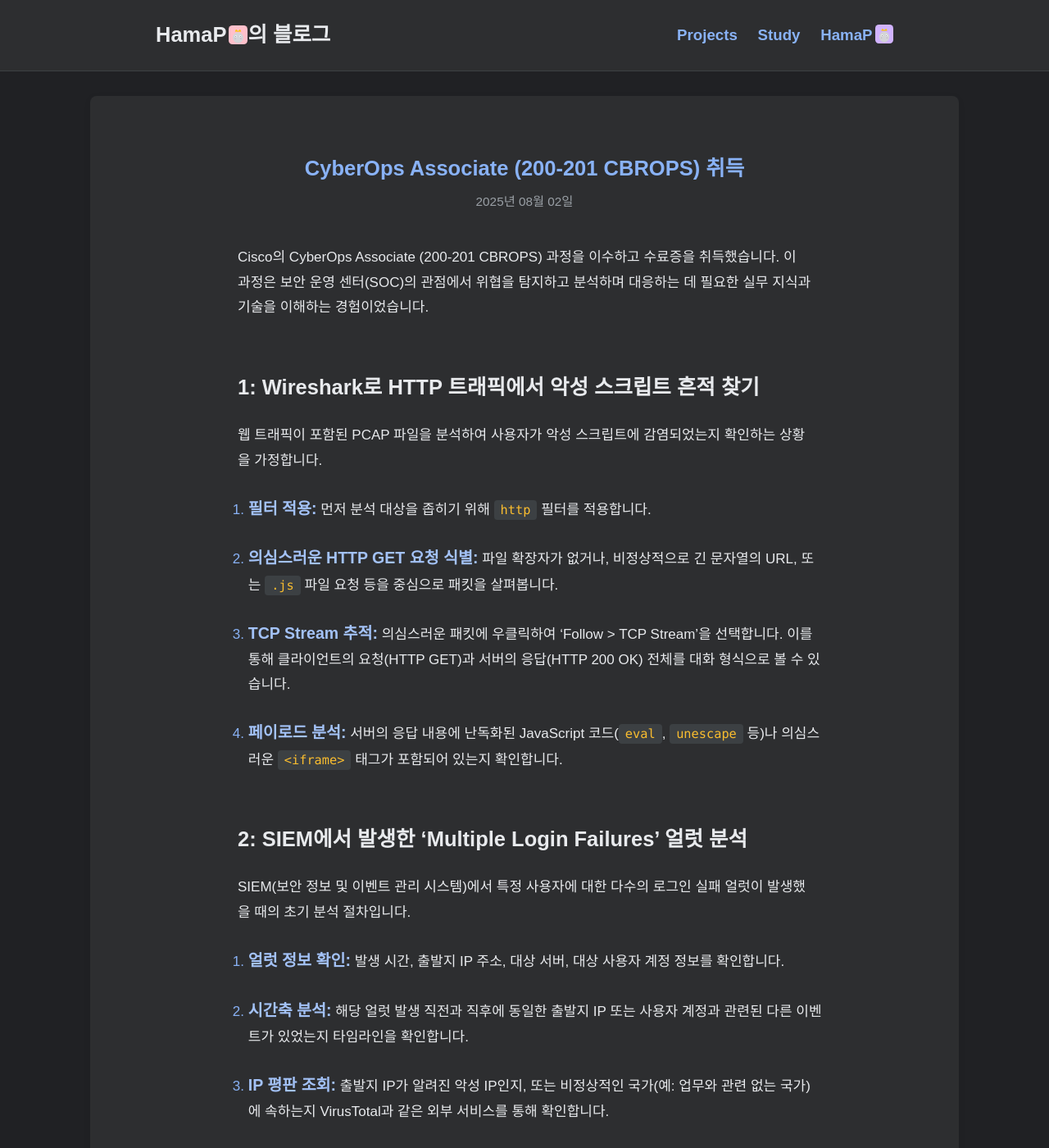
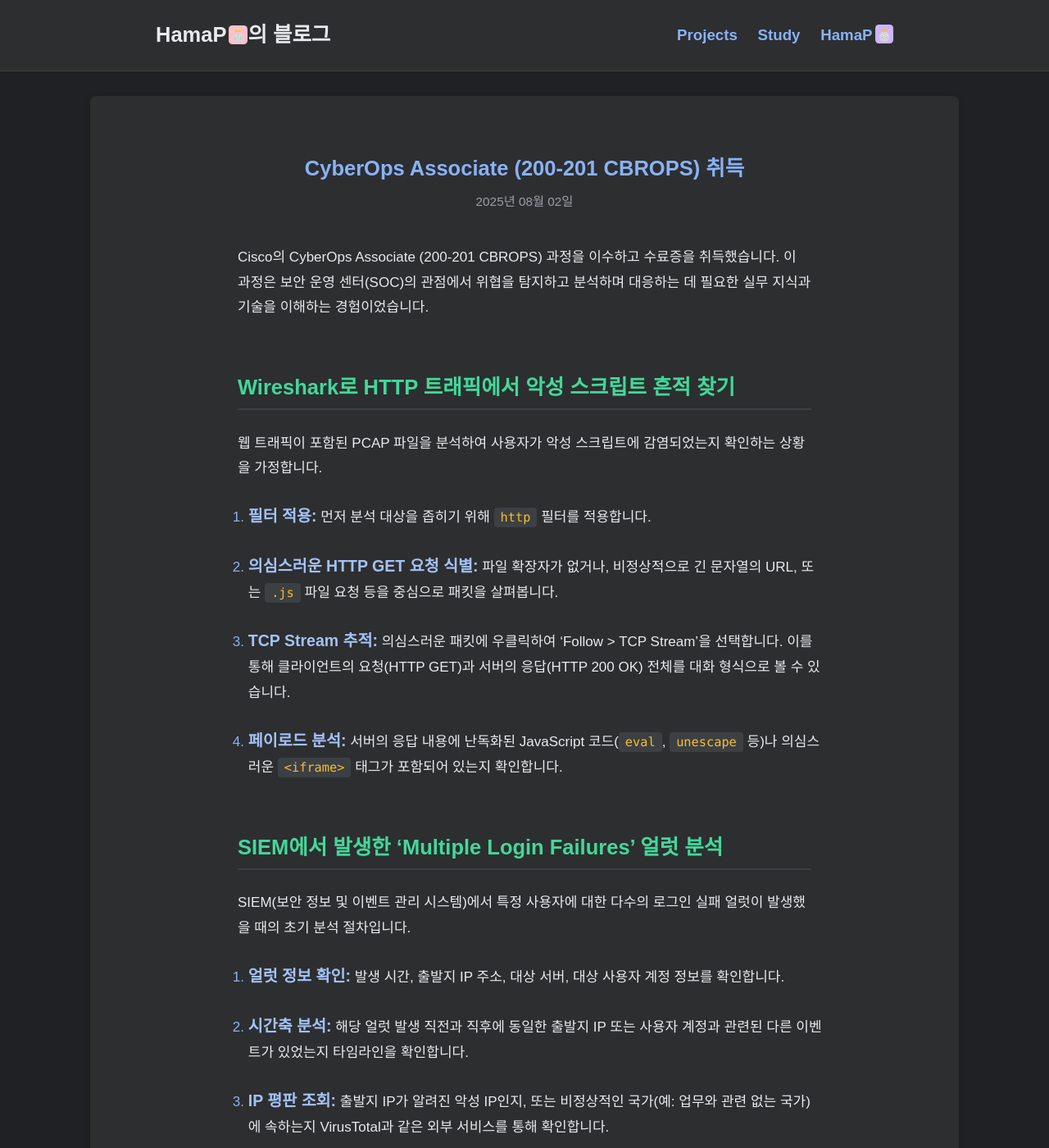
Before and after one commit to HamaP0/HamaP0.github.io, a Jekyll site: the page built from _posts/자격증/2025-08-02-CBROPS.md, in a window 1280 px wide and 1400 px high. Shown: the whole window at 82% size. Built offline with Jekyll 4.4.1, drawn with Linux system fonts in a browser that asks for light colours; some web fonts are replaced.

Commit message:
Update 2025-08-02-CBROPS.md

```diff
--- a/_posts/자격증/2025-08-02-CBROPS.md
+++ b/_posts/자격증/2025-08-02-CBROPS.md
@@ -7,7 +7,7 @@
 ---
 Cisco의 CyberOps Associate (200-201 CBROPS) 과정을 이수하고 수료증을 취득했습니다. 이 과정은 보안 운영 센터(SOC)의 관점에서 위협을 탐지하고 분석하며 대응하는 데 필요한 실무 지식과 기술을 이해하는 경험이었습니다.
 
-## 1: Wireshark로 HTTP 트래픽에서 악성 스크립트 흔적 찾기
+### Wireshark로 HTTP 트래픽에서 악성 스크립트 흔적 찾기
 
 웹 트래픽이 포함된 PCAP 파일을 분석하여 사용자가 악성 스크립트에 감염되었는지 확인하는 상황을 가정합니다.
 
@@ -19,7 +19,7 @@
 
 4.  **페이로드 분석:** 서버의 응답 내용에 난독화된 JavaScript 코드(`eval`, `unescape` 등)나 의심스러운 `<iframe>` 태그가 포함되어 있는지 확인합니다.
 
-## 2: SIEM에서 발생한 'Multiple Login Failures' 얼럿 분석
+### SIEM에서 발생한 'Multiple Login Failures' 얼럿 분석
 
 SIEM(보안 정보 및 이벤트 관리 시스템)에서 특정 사용자에 대한 다수의 로그인 실패 얼럿이 발생했을 때의 초기 분석 절차입니다.
 
@@ -31,7 +31,7 @@
 
 4.  **내부 로그 확인:** 로그인 실패 직후, 동일한 계정으로 다른 IP에서 로그인 성공 기록이 있는지 확인합니다. 이는 계정 탈취 후 내부 접속의 증거일 수 있습니다.
 
-## 보안 관제의 핵심 개념 및 데이터
+#### 보안 관제의 핵심 개념 및 데이터
 
 보안 관제는 다양한 데이터를 종합적으로 분석하는 활동입니다. `tcpdump`나 `Wireshark` 같은 도구의 사용법은 기본이며, 각 데이터 소스가 어떤 의미를 가지는지 이해하는 것이 분석의 핵심입니다.
 
```
Also changed, not shown: other parts of _posts/자격증/2025-08-02-CBROPS.md (+1 -1 lines).
